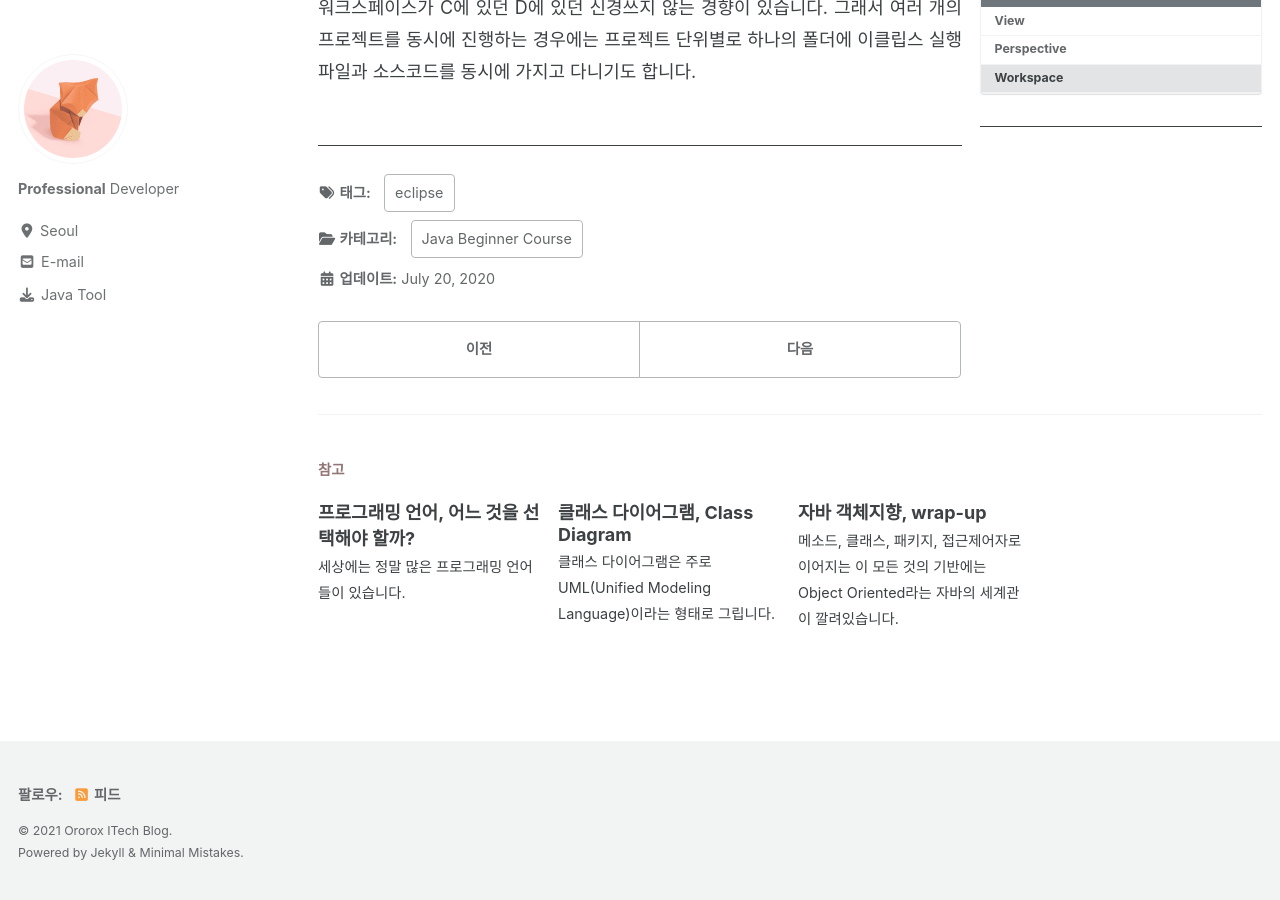
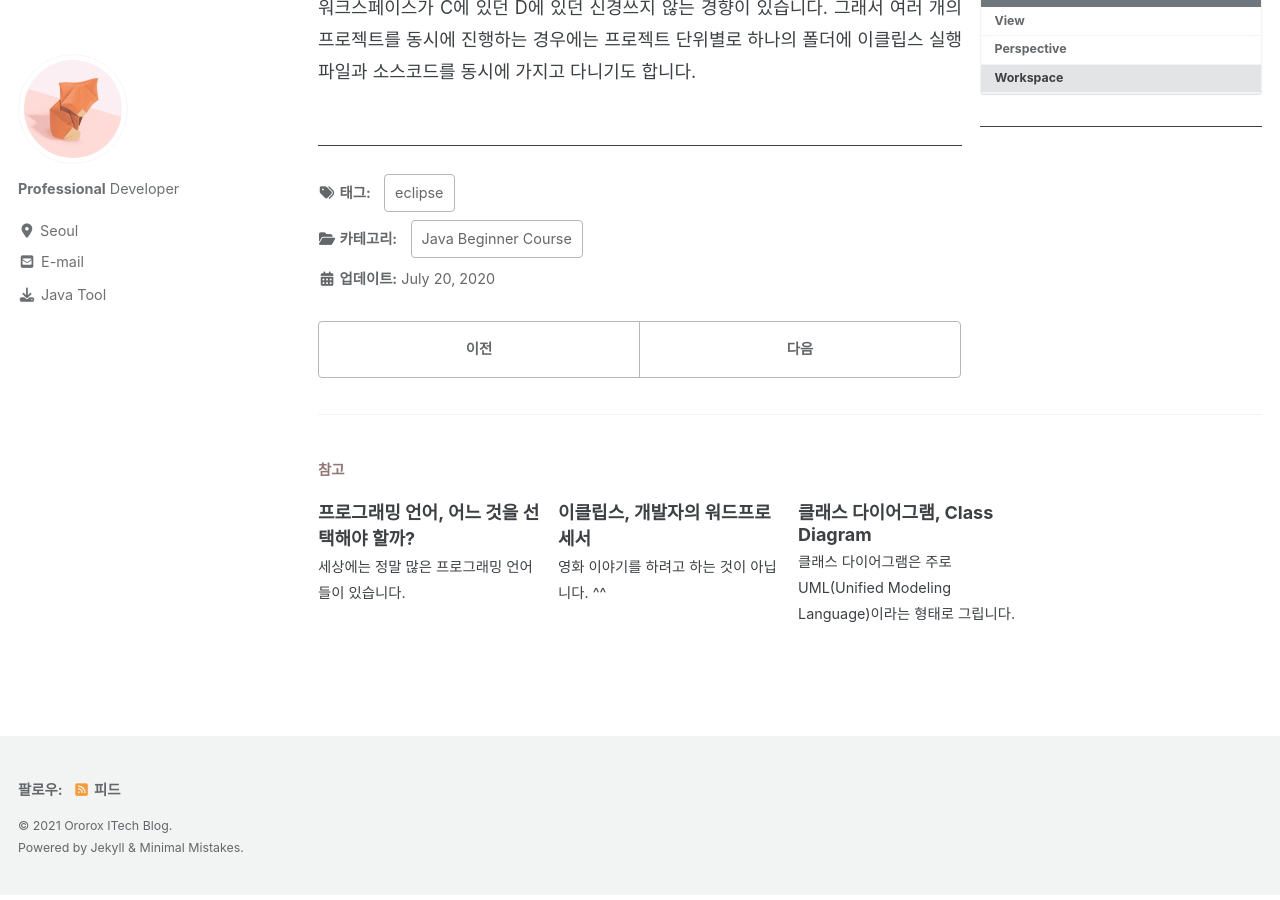
Before and after one commit to ororox/ororox.github.io, a Jekyll site: the page built from _posts/2020-07-20-eclipse-basic.md, in a window 1280 px wide and 900 px high, scrolled down 2582 px. Built offline with Jekyll 4.4.1, drawn with Linux system fonts in a browser that asks for light colours; cached includes are drawn as plain includes; nearby versions of some CDN libraries; part of the change alters nothing that is shown.

Commit message:
add post and modified

```diff
--- a/_posts/2020-07-20-eclipse-basic.md
+++ b/_posts/2020-07-20-eclipse-basic.md
@@ -8,7 +8,7 @@ tags:
 
 이클립스는 자바 개발자들이 가장 애용하는 개발툴입니다.
 
-[이클립스, 개발자의 워드프로세서](https://ororox.tistory.com/2){:target="_blank"}를 참조할 수 있습니다.
+[이클립스, 개발자의 워드프로세서](../../칼럼/eclipse/){:target="_blank"}를 참조할 수 있습니다.
 
 이클립스는 프로그램 코드를 편집하는 편집창과 개발중인 프로그램을 실행할 때 상태를 보기 위한 콘솔, 프로그램의 구조를 보기 위한 Outline 등을 다양한 화면을 한곳에서 볼 수 있게 모아놓은 **플랫폼 형태**의 프로그램 입니다. 이렇게 작은 프로그램을 **플러그인**이라고 합니다.
 
--- /dev/null
+++ b/_posts/2021-07-12-eclipse.md
@@ -0,0 +1,32 @@
+---
+title: 이클립스, 개발자의 워드프로세서
+categories:
+- 칼럼
+tags:
+- eclipse
+---
+
+영화 이야기를 하려고 하는 것이 아닙니다. ^^
+
+![영화 이클립스]({{ 'assets/images/post/eclipse-movie.jpg' | relative_url }})
+
+
+**이클립스(Eclipse)**는 영어로 **일식**이라는 의미입니다. 마침 얼마 전에 한국에서도 부분일식이 있었지요. 맞습니다. 그게 이클립스입니다. 그런데, **프로그램 업계에서 "이클립스"는 다른 의미**가 있습니다. 바로, 프로그램 개발에서 가장 많이 사용하는 프로그램 제작 툴의 이름이지요.
+
+개발자들에게 이클립스라는 프로그램은 일반 사무직의 워드프로세서 프로그램에 가깝습니다. 사실 거의 하루 종일 이클립스 안에서 작업을 하곤 합니다. 그래서 구글 이미지 검색에서도 단순히 "이클립스"로 검색하면, 영화 이미지보다는 이상한 프로그램 이미지가 훨씬 많이 검색됩니다.
+
+이클립스와 같은 프로그램을 개발하는 프로그램을 IDE 프로그램이라고 합니다. **Integrated Development Environment**, 즉, **통합 개발 환경**이라고 하는데, 뭐.. 어려운 말이고, 그냥... 프로그램 개발에 필요한 모든 환경을 한 곳에 모아 놓은 것이라고 생각하면 됩니다.
+
+![개발도구 이클립스]({{ 'assets/images/post/eclipse.jpg' | relative_url }})
+
+
+우리가 보통 문서를 만들 때는 글자 이외에 표를 그리기도 하고, 그래프, 그림도 포함해야 하는 것처럼, 개발을 위해서는 코딩도 하지만, 프로그램 언어를 해석하는 해석기도 필요하고, 만들어 놓은 프로그램을 실행하는 실행환경(서버)도 있어야 합니다. 그 모든 것을 한방에 해결하려고 만든 것이 이클립스라는 프로그램(프로젝트)이지요.
+
+최근에는 인텔리 J(Intelli J)나 비주얼 스튜디오 코드(a.k.a VS Code)도 많이 사용하지만, 여전히 이클립스는 프로그램 개발자들이 가장 많이 사용하는 툴입니다.
+
+![VS Code]({{ 'assets/images/post/vs-code.png' | relative_url }})
+
+
+이클립스는 처음부터 무료였으며, 소스코드도 오픈되어 있습니다. 이클립스는 하나의 프로그램 툴이기도 하지만, 동시에 프로젝트 이름이기도 합니다. 개발자들이 개발을 쉽게 하도록 도와는 툴을 만들자는 의미에서 시작한 프로젝트 이름이면서 동시에 프로그램 이름이기도 한 것이지요. 반면, IntelliJ, VS Code는 각각 JetBrains, Microsoft 회사에서 만든 것입니다.
+
+그런데, 프로그램 이름이 왜 하필 이클립스였을까요? 추측컨데, 당시 자바 언어의 라이선스를 가지고 있던 Sun Microsystems(a.k.a 썬)의 독선을 견제하기 위해서 만들었던 듯합니다. 태양을 가려버릴 일식... 뭐 그런 의미로 말이지요. (공식적인 입장은 아닙니다. 단지, 제 추측...) 이클립스의 바람(?)대로 썬은 망했습니다. **썬은 2010년에 공식적으로 오라클에 인수되었습니다**.
```
Also changed, not shown: assets/images/post/eclipse-movie.jpg (added), assets/images/post/eclipse.jpg (added), assets/images/post/vs-code.png (added).
